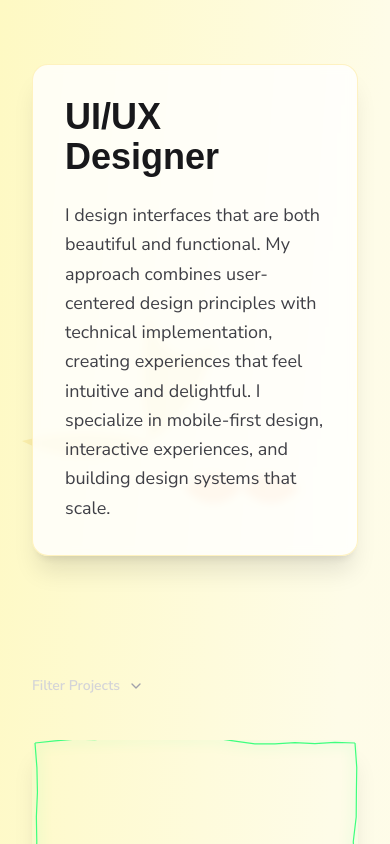
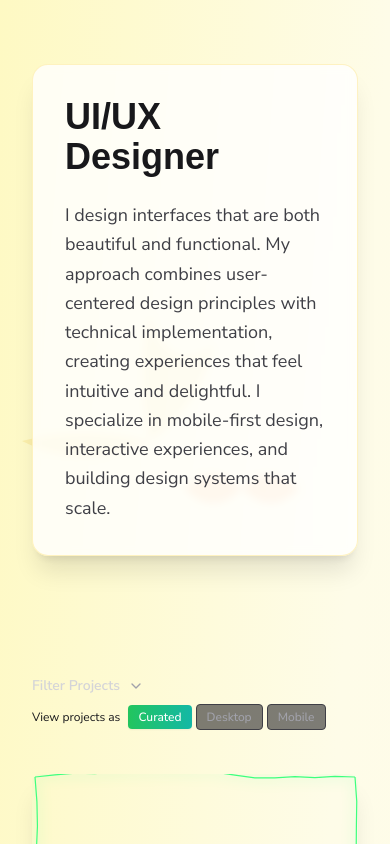
Before and after one commit to nick5616/nickel-tools, a Next.js app: page /portfolio/ux in a window 390 px wide. Built offline with nearby package versions, Linux system fonts and the light colour scheme; a web font is replaced by a local one.

Commit message:
fix build error

```diff
--- a/app/portfolio/software/page.tsx
+++ b/app/portfolio/software/page.tsx
@@ -185,7 +185,7 @@ const projects = [
         why: "I wanted to model relationships between my goals and their prerequisites, and how my goals are related to each other. I've made it generic so you can use it for your own goals. It's intended to include basic foundational behaviors like sleeping and eating well, since that's how you're at your best.",
         tech: ["Three.js", "WebGL", "React"],
         tags: ["3D Design", "Interactive Design"],
-        github: "https://github.com/nick5616/universe",
+        github: "https://github.com/nick5616/universe/blob/main/src/pages/LifeGraphPage.tsx",
         url: "https://yieldpassionfruit.netlify.app/life-graph",
         color: "from-emerald-500/20 to-teal-500/20",
         borderColor: "border-emerald-400/30",
--- a/components/ui/TechStackFilter.tsx
+++ b/components/ui/TechStackFilter.tsx
@@ -3,7 +3,7 @@
 import { useState } from "react";
 import { ChevronDown, ChevronUp } from "lucide-react";
 import { TECHNOLOGIES, TAGS, Technology, Tag } from "@/app/portfolio/techStack";
-import { useUrlSync } from "@/app/hooks/useUrlSync";
+import { useDeviceType } from "@/app/hooks/useDeviceType";
 
 export type ViewMode = "curated" | "mobile" | "desktop";
 
@@ -27,11 +27,10 @@ export default function TechStackFilter({
     onViewModeChange,
 }: TechStackFilterProps) {
     const [isOpen, setIsOpen] = useState(false);
+    const isMobile = useDeviceType();
     const hasActiveFilters = selectedTech.size > 0 || selectedTags.size > 0;
 
     const viewOptions: ViewMode[] = ['curated', 'desktop', 'mobile']
-    const isMobile = useUrlSync()
-    console.log("isMobile", isMobile)
 
     return (
         <div className="mt-6">
```
